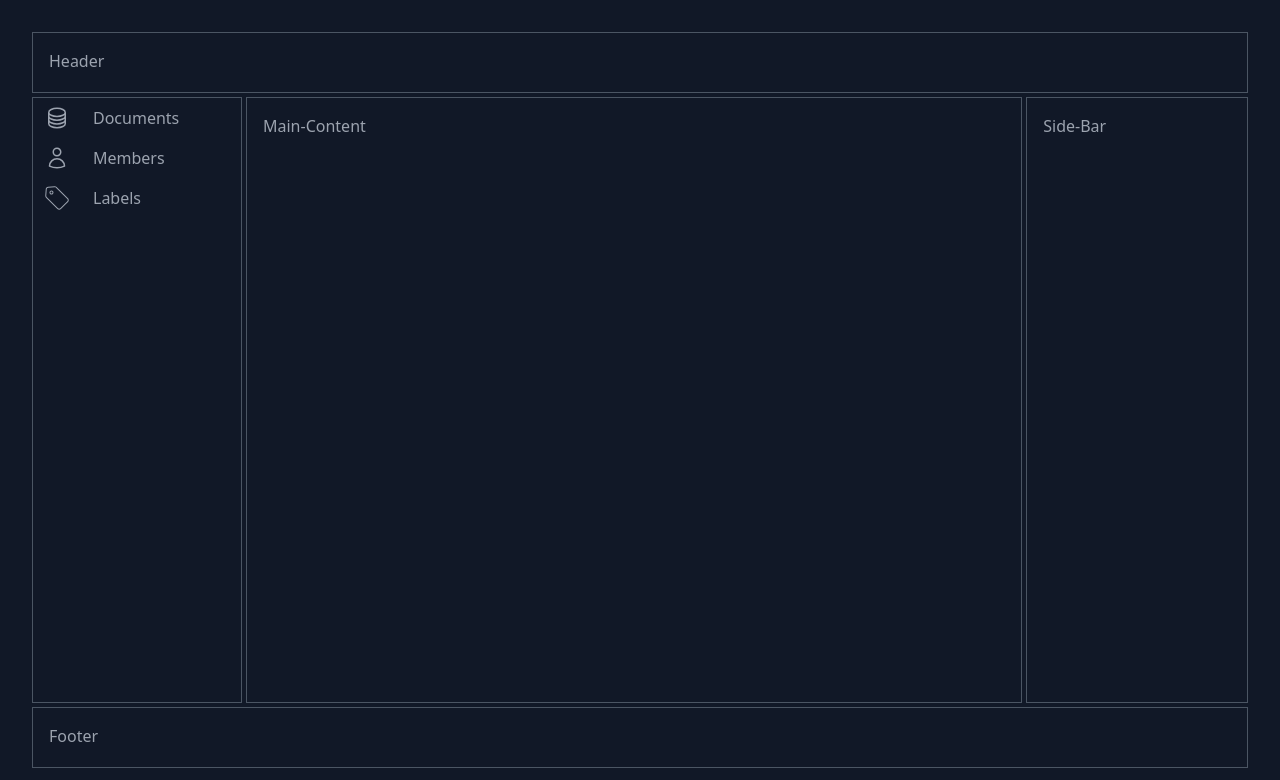
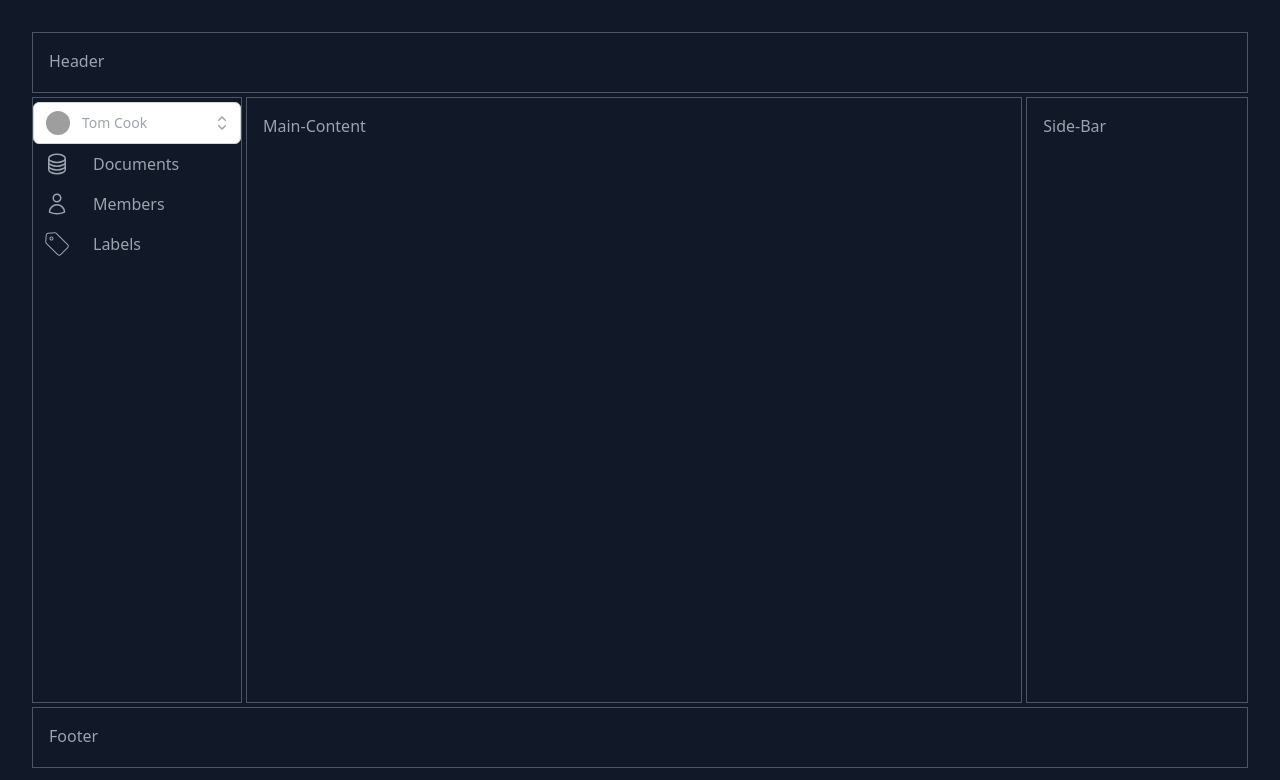
Before and after one commit to orbis-eval/orbis2-frontend, a Nuxt app: page /grid-layout in a window 1280 px wide. Shown: the top 780 px of the page. Built offline with nearby package versions, Linux system fonts and the light colour scheme; grey boxes are pictures that could not be loaded.

Commit message:
#1: added dropdown for run-select (copied from example)

```diff
--- /dev/null
+++ b/components/RunSelect.vue
@@ -0,0 +1,104 @@
+<template>
+  <Listbox as="div" v-model="selected">
+    <div class="relative mt-1">
+      <ListboxButton class="relative w-full cursor-default rounded-md border border-gray-300 bg-white py-2 pl-3 pr-10 text-left shadow-sm focus:border-indigo-500 focus:outline-none focus:ring-1 focus:ring-indigo-500 sm:text-sm">
+        <span class="flex items-center">
+          <img :src="selected.avatar" alt="" class="h-6 w-6 flex-shrink-0 rounded-full" />
+          <span class="ml-3 block truncate">{{ selected.name }}</span>
+        </span>
+        <span class="pointer-events-none absolute inset-y-0 right-0 ml-3 flex items-center pr-2">
+          <ChevronUpDownIcon class="h-5 w-5 text-gray-400" aria-hidden="true" />
+        </span>
+      </ListboxButton>
+
+      <transition leave-active-class="transition ease-in duration-100" leave-from-class="opacity-100" leave-to-class="opacity-0">
+        <ListboxOptions class="absolute z-10 mt-1 max-h-56 w-full overflow-auto rounded-md bg-white py-1 text-base shadow-lg ring-1 ring-black ring-opacity-5 focus:outline-none sm:text-sm">
+          <ListboxOption as="template" v-for="person in people" :key="person.id" :value="person" v-slot="{ active, selected }">
+            <li :class="[active ? 'text-white bg-indigo-600' : 'text-gray-900', 'relative cursor-default select-none py-2 pl-3 pr-9']">
+              <div class="flex items-center">
+                <img :src="person.avatar" alt="" class="h-6 w-6 flex-shrink-0 rounded-full" />
+                <span :class="[selected ? 'font-semibold' : 'font-normal', 'ml-3 block truncate']">{{ person.name }}</span>
+              </div>
+
+              <span v-if="selected" :class="[active ? 'text-white' : 'text-indigo-600', 'absolute inset-y-0 right-0 flex items-center pr-4']">
+                <CheckIcon class="h-5 w-5" aria-hidden="true" />
+              </span>
+            </li>
+          </ListboxOption>
+        </ListboxOptions>
+      </transition>
+    </div>
+  </Listbox>
+</template>
+
+<script setup>
+import { ref } from 'vue'
+import { Listbox, ListboxButton, ListboxLabel, ListboxOption, ListboxOptions } from '@headlessui/vue'
+import { CheckIcon, ChevronUpDownIcon } from '@heroicons/vue/20/solid'
+
+const people = [
+  {
+    id: 1,
+    name: 'Wade Cooper',
+    avatar:
+        'https://images.unsplash.com/photo-1491528323818-fdd1faba62cc?ixlib=rb-1.2.1&ixid=eyJhcHBfaWQiOjEyMDd9&auto=format&fit=facearea&facepad=2&w=256&h=256&q=80',
+  },
+  {
+    id: 2,
+    name: 'Arlene Mccoy',
+    avatar:
+        'https://images.unsplash.com/photo-1550525811-e5869dd03032?ixlib=rb-1.2.1&auto=format&fit=facearea&facepad=2&w=256&h=256&q=80',
+  },
+  {
+    id: 3,
+    name: 'Devon Webb',
+    avatar:
+        'https://images.unsplash.com/photo-1500648767791-00dcc994a43e?ixlib=rb-1.2.1&ixid=eyJhcHBfaWQiOjEyMDd9&auto=format&fit=facearea&facepad=2.25&w=256&h=256&q=80',
+  },
+  {
+    id: 4,
+    name: 'Tom Cook',
+    avatar:
+        'https://images.unsplash.com/photo-1472099645785-5658abf4ff4e?ixlib=rb-1.2.1&ixid=eyJhcHBfaWQiOjEyMDd9&auto=format&fit=facearea&facepad=2&w=256&h=256&q=80',
+  },
+  {
+    id: 5,
+    name: 'Tanya Fox',
+    avatar:
+        'https://images.unsplash.com/photo-1494790108377-be9c29b29330?ixlib=rb-1.2.1&ixid=eyJhcHBfaWQiOjEyMDd9&auto=format&fit=facearea&facepad=2&w=256&h=256&q=80',
+  },
+  {
+    id: 6,
+    name: 'Hellen Schmidt',
+    avatar:
+        'https://images.unsplash.com/photo-1487412720507-e7ab37603c6f?ixlib=rb-1.2.1&ixid=eyJhcHBfaWQiOjEyMDd9&auto=format&fit=facearea&facepad=2&w=256&h=256&q=80',
+  },
+  {
+    id: 7,
+    name: 'Caroline Schultz',
+    avatar:
+        'https://images.unsplash.com/photo-1568409938619-12e139227838?ixlib=rb-1.2.1&ixid=eyJhcHBfaWQiOjEyMDd9&auto=format&fit=facearea&facepad=2&w=256&h=256&q=80',
+  },
+  {
+    id: 8,
+    name: 'Mason Heaney',
+    avatar:
+        'https://images.unsplash.com/photo-1531427186611-ecfd6d936c79?ixlib=rb-1.2.1&ixid=eyJhcHBfaWQiOjEyMDd9&auto=format&fit=facearea&facepad=2&w=256&h=256&q=80',
+  },
+  {
+    id: 9,
+    name: 'Claudie Smitham',
+    avatar:
+        'https://images.unsplash.com/photo-1584486520270-19eca1efcce5?ixlib=rb-1.2.1&ixid=eyJhcHBfaWQiOjEyMDd9&auto=format&fit=facearea&facepad=2&w=256&h=256&q=80',
+  },
+  {
+    id: 10,
+    name: 'Emil Schaefer',
+    avatar:
+        'https://images.unsplash.com/photo-1561505457-3bcad021f8ee?ixlib=rb-1.2.1&ixid=eyJhcHBfaWQiOjEyMDd9&auto=format&fit=facearea&facepad=2&w=256&h=256&q=80',
+  },
+]
+
+const selected = ref(people[3])
+
+</script>
--- a/pages/grid-layout.vue
+++ b/pages/grid-layout.vue
@@ -6,7 +6,11 @@
         Header
       </header>
       <nav class="tile border border-gray-600">
-        <!-- Nav Bar -->
+
+        <!-- Dropdown for Run-Select -->
+        <RunSelect/>
+
+        <!-- Menu Entries -->
         <div class="flex flex-col justify-start items-center w-full">
           <div id="menu1" class="flex justify-start  flex-col w-full md:w-auto items-start pb-1 ">
             <!-- Documents -->
```
